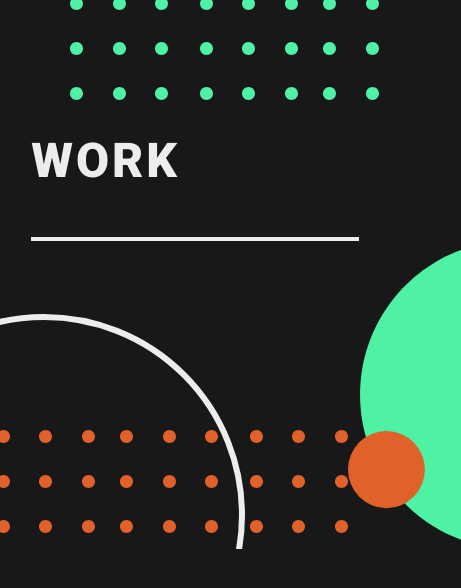
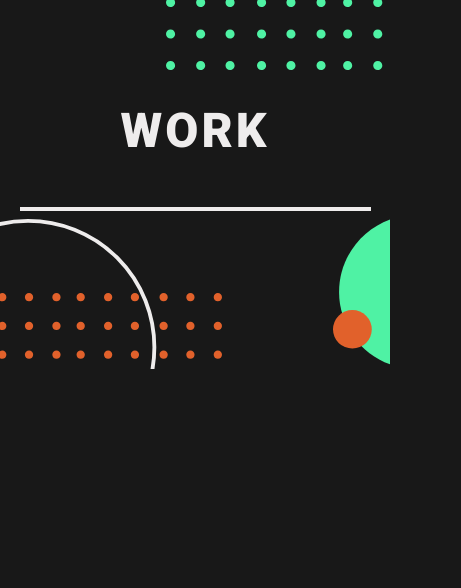
Before and after one commit to regine-tiu/fed-test, a React (Create React App) app: page / in a window 390 px wide. Shown: the top 588 px of the page, 461 px wide, since content can reach past the window. Built offline with nearby package versions, Linux system fonts and the light colour scheme.

Commit message:
mobile responsive styles complete

```diff
--- a/src/App.js
+++ b/src/App.js
@@ -34,7 +34,7 @@ function ProjectPage() {
 return (
     <div className='page'>
       <div className='asset-top'>
-        <img src={header_asset} alt=""/>
+        <img src={header_asset} alt="" className='green-dots'/>
       </div>
       <div className="page-wrapper">
         <header className="page-header">
--- a/src/components/ProjectCard/ProjectCard.js
+++ b/src/components/ProjectCard/ProjectCard.js
@@ -7,6 +7,7 @@ const ProjectCard = ({project}) => {
         proj_card,
         thumbnail,
         proj_info,
+        line,
         line_after_slug,
         proj_text,
         action_btn
@@ -23,7 +24,9 @@ const ProjectCard = ({project}) => {
                 <div className="cat-label">
                     <h3>{project.categories[0].title}</h3>
                 </div>
-                <hr className={line_after_slug}></hr>
+                <div className={line}>
+                    <hr className={line_after_slug}></hr>
+                </div>
                 <div className={proj_text}>
                     <h2>{project.title}</h2>
                     <p>{project.excerpt}</p>
@@ -36,6 +39,4 @@ const ProjectCard = ({project}) => {
     )
 }
 
-
-
 export default ProjectCard
--- a/src/components/ProjectCard/ProjectCard.module.sass
+++ b/src/components/ProjectCard/ProjectCard.module.sass
@@ -1,22 +1,35 @@
+@import "../variables"
+
 .proj_card
     display: flex
-    padding: 4% 0
+    flex-direction: column
+    align-items: center
+    text-align: center
+    padding: 7% 0
 
     .proj_info
-    padding: 0 2%
+        padding: 3% 4%
 
     .proj_text
-    padding: 2% 0
+        padding: 2% 0
 
     .action_btn
         display: flex
-        justify-content: flex-end
-        margin-top: 35%
+        justify-content: center
+        margin-top: 4%
+
+        @media ( min-width: $bkpt-min-lg )
+            justify-content: flex-end
+            margin-top: 35%
 
 .thumbnail
-    padding: 0 3%
-    max-width: 300px
+    height: 70%
+    width: 70%
+
+.line
+    display: flex
+    justify-content: center
 
 .line_after_slug
     margin: 0
-    width: 480px
+    width: 250px
--- a/src/global.sass
+++ b/src/global.sass
@@ -17,6 +17,7 @@ h2
   font-size: 2em
   font-weight: $title-fw
 
+
 h3
   font-size: 0.9em
   font-weight: $slug-fw
@@ -24,17 +25,24 @@ h3
 
 p
   line-height: 1.3
+  font-size: 0.9em
+
+  @media ( min-width: $bkpt-min-lg )
+    font-size: 1em
 
 button
   color: $main-white
   cursor: pointer
   background-color: transparent
-  border: 2px solid $main-white
+  border: 1px solid $main-white
   font-family: $main-font
-  font-size: 0.9em
+  font-size: 0.8em
   font-weight: $btn-fw
   padding: 8px 12px
   text-transform: uppercase
+
+  @media ( min-width: $bkpt-min-lg )
+    font-size: 0.9em
 
   img
     margin-left: 8px
@@ -50,7 +58,6 @@ ul
   li
     margin-right: 1%
     list-style: none
-
 hr
   border-style: solid
 
@@ -59,24 +66,49 @@ hr
   display: flex
   justify-content: flex-end
 
+  .green-dots
+    max-height: 70px
+
 .asset-bottom
   display: flex
   justify-content: space-between
   align-items: flex-end
 
   .dot-circle
-    max-height: 250px
+    max-height: 150px
+
+    @media ( min-width: $bkpt-min-lg )
+      max-height: 200px
 
   .half-circle
-    max-height: 300px
+    max-height: 150px
+    @media ( min-width: $bkpt-min-lg )
+      max-height: 300px
 
 // Main App Styles
 .page
   max-width: 1280px
   margin: 0 auto
 
+.page-header
+  text-align: center
+
+  @media ( min-width: $bkpt-min-lg )
+    text-align: left
+
 .page-wrapper
-  padding: 0 8%
+  padding: 0 5%
+
+  @media ( min-width: $bkpt-min-lg )
+    padding: 0 8%
+
+.cat-row
+  display: flex
+  flex-wrap: wrap
+  justify-content: center
+
+  @media ( min-width: $bkpt-min-lg )
+    justify-content: left
 
 .cat-btn
   border: 1px solid $bkg-black
```
